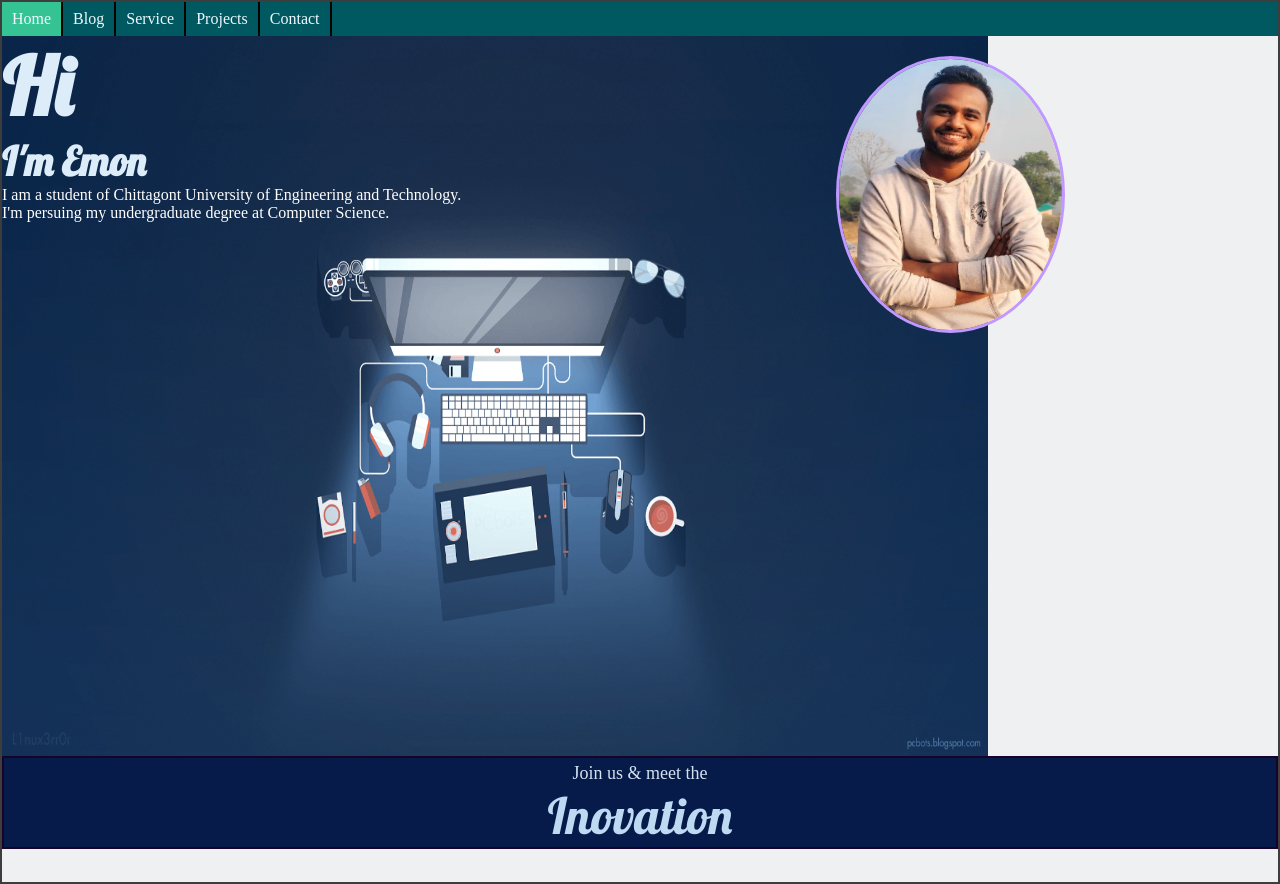
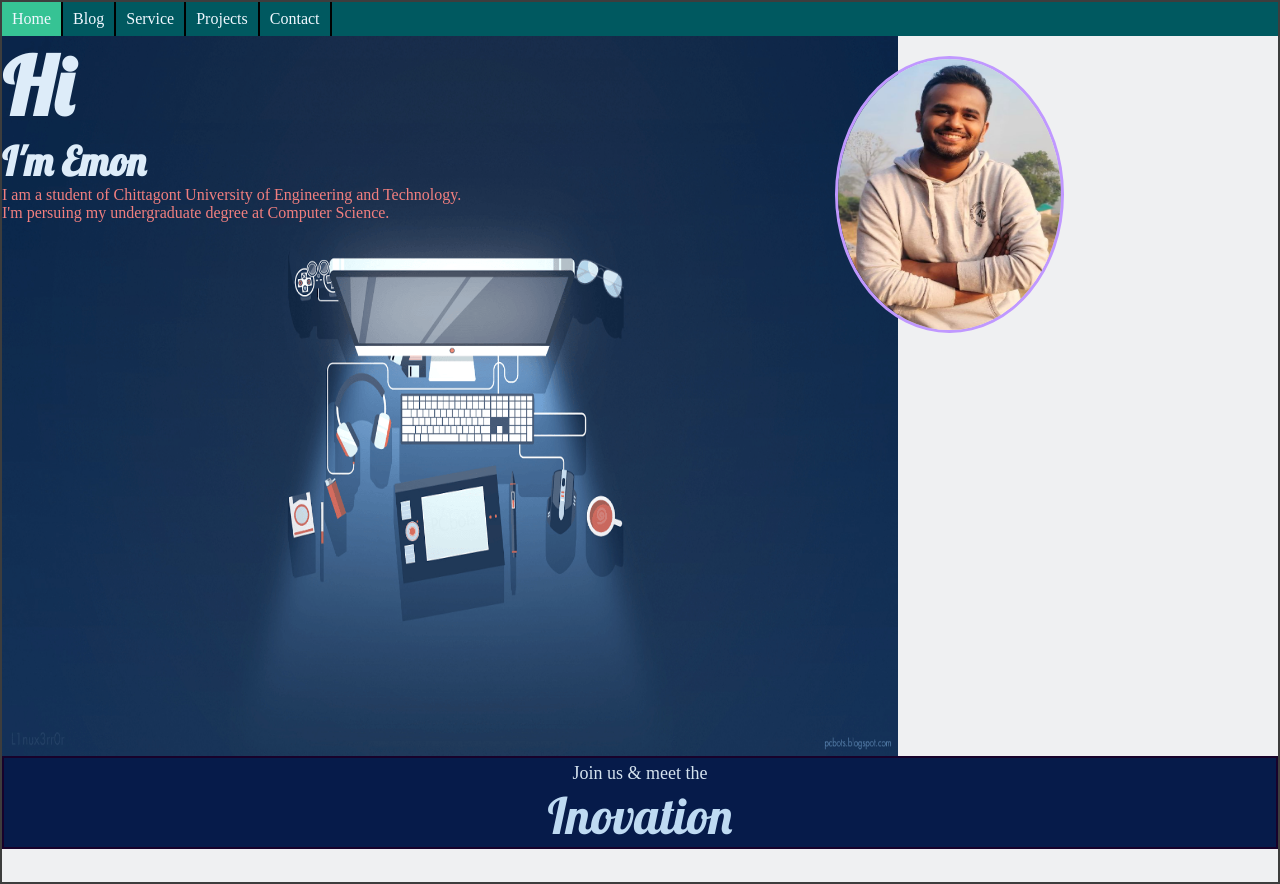
Before and after one commit to entromolphya/milestone-1, a plain HTML site: page index.html in a window 1280 px wide. Drawn offline with Linux system fonts and the light colour scheme.

Commit message:
Update style.css

```diff
--- a/style.css
+++ b/style.css
@@ -31,7 +31,7 @@
 }
 .main{
     background-image: url(2.png);
-    background-size: 77vw 90vh;
+    background-size: 70vw 90vh;
     background-repeat: no-repeat;
     min-height: 90vh;
     display: flex;
@@ -49,10 +49,10 @@
 }
 .intro p{
     padding-right: 180px;
-    color: rgb(255, 255, 255);
+    color: rgb(242, 127, 127);
 }
 .img-sec{
-    width: 40%;
+    width: 40vw;
     padding-left: 170px;
 }
 .img-sec img{
```
